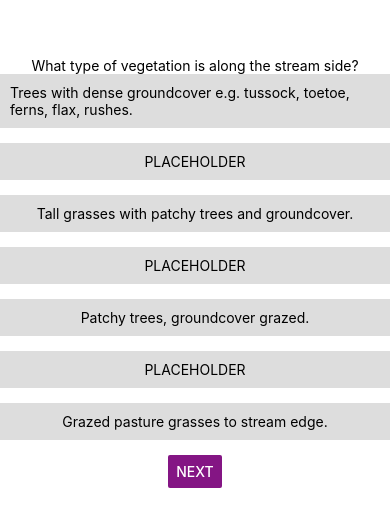
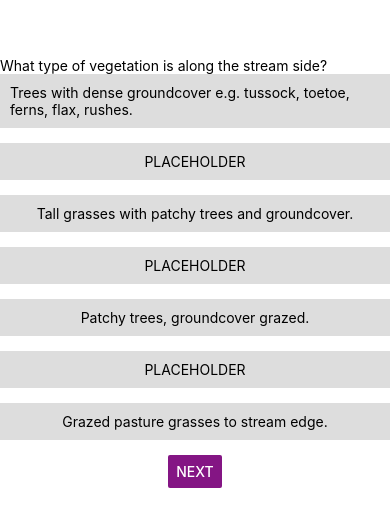
Before and after one commit to simon-jk-casey/waterfront, a React Native app: screen / in a window 390 px wide. Shown: the part 150-676 px from the top of the page. Built offline with nearby package versions, Linux system fonts and the light colour scheme.

Commit message:
created form, still cannot get values from component props

```diff
--- a/App.js
+++ b/App.js
@@ -3,6 +3,7 @@ import { StyleSheet, Text, View, Button, Alert } from 'react-native'
 
 import Questions from './src/components/questions'
 import Answers from './src/components/answers'
+import Form from './src/components/form'
 
 import qList from './src/lib/questionnaire/questions'
 
@@ -29,10 +30,11 @@ export default class App extends React.Component {
     let displayQ = qList[this.state.index]
     return (
       <View style={styles.container}>
-        <Questions question={displayQ.title} />
-        <Answers
+        <Form
+          question={displayQ.title}
+          qNo={displayQ.qNo}
           responses={displayQ.responses}
-          touchHandler={this.pressTest}
+          handler={this.pressTest}
         />
         <Button
           onPress={this.nextQuestion.bind(this)}
--- /dev/null
+++ b/src/components/form.js
@@ -0,0 +1,24 @@
+import React from 'react'
+import { StyleSheet, Text, View, Button, Alert } from 'react-native'
+
+import Questions from './questions'
+import Answers from './answers'
+
+import qList from '../lib/questionnaire/questions'
+
+export default class Form extends React.Component {
+  render () {
+    return (
+      <View>
+        <Questions
+          question={this.props.question}
+          qNo={this.props.qNo}
+        />
+        <Answers
+          responses={this.props.responses}
+          touchHandler={this.props.handler}
+        />
+      </View>
+    )
+  }
+}
```
